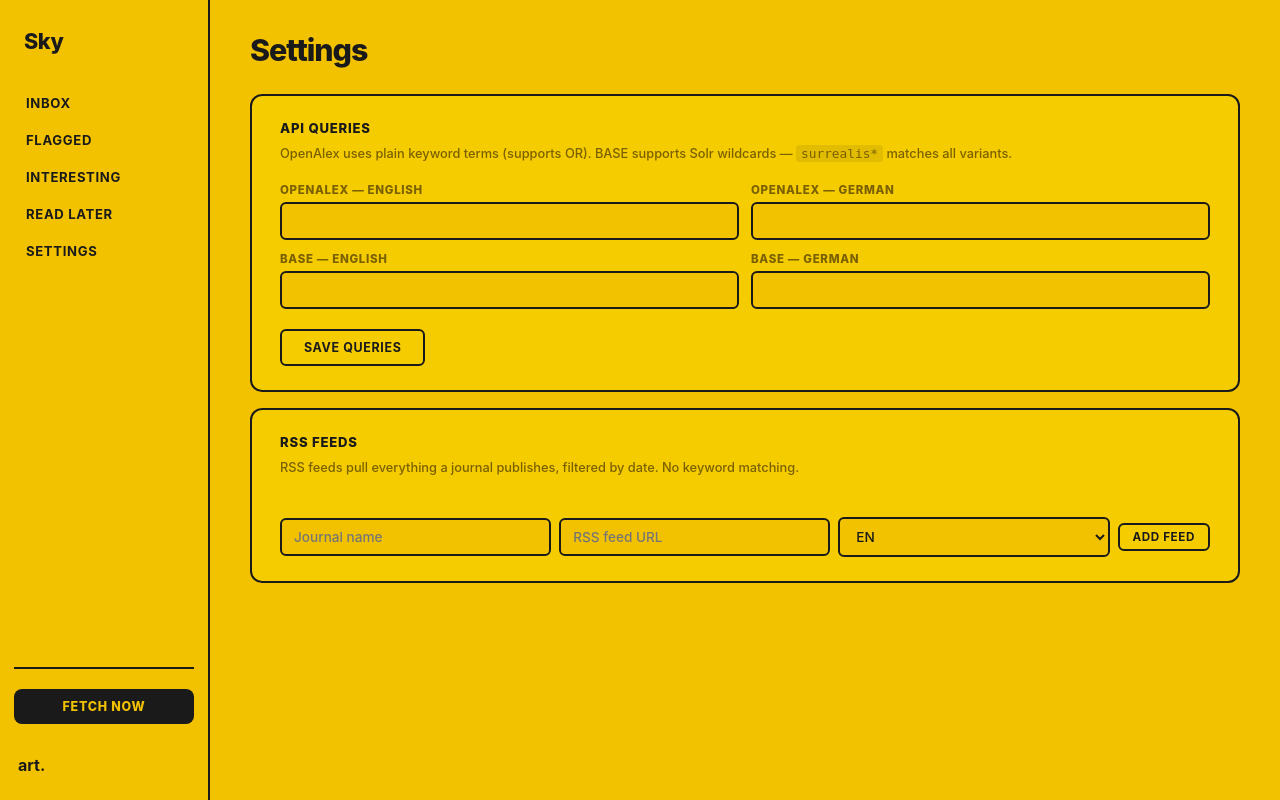
After one commit to SkohnBohn/RSS-Feed-CyberDeck-UI, a Flask app: template templates/settings.html in a window 1280 px wide. The commit adds this page. Run offline with Flask 3, Linux system fonts and the light colour scheme; the template is opened without the code that fills it, so the values that code supplies are empty.

Commit message:
Add desktop app wrapper and query editor settings page
- main.py: pywebview entry point — opens a native app window at
  1280×820 instead of requiring a browser at localhost:5000
- Settings page (/settings): edit all four API query strings
  (OpenAlex EN/DE, BASE EN/DE) and manage RSS feeds (add/remove)
- Queries and feeds now stored in SQLite so edits persist across
  restarts; defaults seeded on first run
- scraper.py reads queries and feeds from DB instead of keywords.py

Co-Authored-By: Claude Sonnet 4.6 <noreply@anthropic.com>
Claude-Session: https://claude.ai/code/session_01LouYegqyB115ahfPx8pqPW

```diff
--- a/app.py
+++ b/app.py
@@ -1,7 +1,7 @@
 import threading
 
 from apscheduler.schedulers.background import BackgroundScheduler
-from flask import Flask, jsonify, redirect, render_template, url_for
+from flask import Flask, jsonify, redirect, render_template, request, url_for
 
 import db
 import scraper
@@ -54,7 +54,7 @@ def view(section):
         return redirect(url_for("view", section="inbox"))
     status, label = VIEWS[section]
     articles = db.get_articles(status=status)
-    counts = db.get_counts()
+    counts   = db.get_counts()
     return render_template(
         "inbox.html",
         articles=articles,
@@ -89,10 +89,47 @@ def fetch_now():
 
 @app.route("/fetch-status")
 def fetch_status():
-    return jsonify({
-        "running": fetch_state["running"],
-        "last_count": fetch_state["last_count"],
-    })
+    return jsonify({"running": fetch_state["running"], "last_count": fetch_state["last_count"]})
+
+
+# ── Settings ────────────────────────────────────────────────────────────────
+
+@app.route("/settings")
+def settings():
+    return render_template(
+        "settings.html",
+        section="settings",
+        counts=db.get_counts(),
+        fetch_running=fetch_state["running"],
+        settings=db.get_all_settings(),
+        feeds=db.get_feeds(),
+        saved=request.args.get("saved"),
+    )
+
+
+@app.route("/settings/queries", methods=["POST"])
+def save_queries():
+    for key in ("query_openalex_en", "query_openalex_de", "query_base_en", "query_base_de"):
+        value = request.form.get(key, "").strip()
+        if value:
+            db.set_setting(key, value)
+    return redirect(url_for("settings", saved="1"))
+
+
+@app.route("/settings/feeds/add", methods=["POST"])
+def add_feed():
+    name = request.form.get("name", "").strip()
+    url  = request.form.get("url", "").strip()
+    lang = request.form.get("lang", "en").strip()
+    if name and url:
+        db.add_feed(name, url, lang)
+    return redirect(url_for("settings"))
+
+
+@app.route("/settings/feeds/<int:feed_id>/delete", methods=["POST"])
+def delete_feed(feed_id):
+    db.delete_feed(feed_id)
+    return "", 204
 
 
 if __name__ == "__main__":
--- a/requirements.txt
+++ b/requirements.txt
@@ -2,3 +2,4 @@ flask
 feedparser
 httpx
 apscheduler
+pywebview
--- a/static/style.css
+++ b/static/style.css
@@ -298,3 +298,157 @@ body {
   font-weight: 600;
   font-size: 0.95rem;
 }
+
+/* ── Settings ──────────────────────────────────────────── */
+
+.banner {
+  background: var(--black);
+  color: var(--yellow);
+  font-weight: 700;
+  font-size: 0.8rem;
+  letter-spacing: 0.05em;
+  text-transform: uppercase;
+  padding: 10px 16px;
+  border-radius: 8px;
+  margin-bottom: 24px;
+}
+
+.settings-section {
+  background: var(--yellow-card);
+  border: 2px solid var(--black);
+  border-radius: 12px;
+  padding: 24px 28px;
+  margin-bottom: 16px;
+}
+
+.settings-heading {
+  font-size: 0.82rem;
+  font-weight: 800;
+  letter-spacing: 0.06em;
+  text-transform: uppercase;
+  margin-bottom: 8px;
+}
+
+.settings-note {
+  font-size: 0.8rem;
+  color: var(--muted);
+  font-weight: 500;
+  margin-bottom: 20px;
+  line-height: 1.5;
+}
+
+.settings-note code {
+  font-family: monospace;
+  background: rgba(0,0,0,0.08);
+  padding: 1px 5px;
+  border-radius: 3px;
+}
+
+.field-group {
+  display: grid;
+  grid-template-columns: 1fr 1fr;
+  gap: 12px;
+  margin-bottom: 20px;
+}
+
+.field {
+  display: flex;
+  flex-direction: column;
+  gap: 5px;
+}
+
+.field-label {
+  font-size: 0.72rem;
+  font-weight: 800;
+  letter-spacing: 0.06em;
+  text-transform: uppercase;
+  color: var(--muted);
+}
+
+.field-input {
+  width: 100%;
+  padding: 9px 12px;
+  border: 2px solid var(--black);
+  border-radius: 6px;
+  background: var(--yellow);
+  color: var(--black);
+  font-family: var(--font);
+  font-size: 0.85rem;
+  font-weight: 500;
+  outline: none;
+  transition: border-color 0.1s;
+}
+
+.field-input:focus {
+  border-color: var(--black);
+  background: #fff8d0;
+}
+
+.field-select {
+  cursor: pointer;
+  width: auto;
+}
+
+.btn-save {
+  padding: 9px 22px;
+  font-size: 0.78rem;
+}
+
+/* Feed list */
+
+.feed-list {
+  display: flex;
+  flex-direction: column;
+  gap: 6px;
+  margin-bottom: 20px;
+}
+
+.feed-row {
+  display: flex;
+  align-items: center;
+  gap: 10px;
+  padding: 8px 12px;
+  border: 2px solid var(--black);
+  border-radius: 8px;
+  background: var(--yellow);
+  transition: opacity 0.15s, transform 0.15s;
+}
+
+.feed-row.htmx-swapping {
+  opacity: 0;
+  transform: translateX(6px);
+}
+
+.feed-name {
+  font-weight: 700;
+  font-size: 0.85rem;
+  flex-shrink: 0;
+}
+
+.feed-url {
+  font-size: 0.75rem;
+  color: var(--muted);
+  flex: 1;
+  overflow: hidden;
+  text-overflow: ellipsis;
+  white-space: nowrap;
+}
+
+.feed-row .btn-delete {
+  flex-shrink: 0;
+  margin-left: 0;
+  opacity: 0.3;
+  padding: 3px 8px;
+}
+
+.add-feed-form {
+  display: flex;
+  gap: 8px;
+  align-items: center;
+  flex-wrap: wrap;
+}
+
+.add-feed-form .field-input {
+  flex: 1;
+  min-width: 140px;
+}
--- a/templates/base.html
+++ b/templates/base.html
@@ -30,6 +30,9 @@
         <span>Read Later</span>
         {% if counts.read_later %}<span class="nav-count">{{ counts.read_later }}</span>{% endif %}
       </a>
+      <a href="/settings" class="nav-item {% if section == 'settings' %}active{% endif %}">
+        <span>Settings</span>
+      </a>
     </nav>
 
     <div class="sidebar-bottom">
--- /dev/null
+++ b/templates/settings.html
@@ -0,0 +1,80 @@
+{% extends "base.html" %}
+{% block content %}
+
+<div class="view-header">
+  <h2 class="view-title">Settings</h2>
+</div>
+
+{% if saved %}
+<div class="banner">Queries saved.</div>
+{% endif %}
+
+<!-- ── API Queries ── -->
+<form method="POST" action="/settings/queries">
+  <section class="settings-section">
+    <h3 class="settings-heading">API Queries</h3>
+    <p class="settings-note">
+      OpenAlex uses plain keyword terms (supports OR). BASE supports Solr wildcards — <code>surrealis*</code> matches all variants.
+    </p>
+
+    <div class="field-group">
+      <div class="field">
+        <label class="field-label">OpenAlex — English</label>
+        <input class="field-input" type="text" name="query_openalex_en"
+               value="{{ settings.get('query_openalex_en', '') }}">
+      </div>
+      <div class="field">
+        <label class="field-label">OpenAlex — German</label>
+        <input class="field-input" type="text" name="query_openalex_de"
+               value="{{ settings.get('query_openalex_de', '') }}">
+      </div>
+      <div class="field">
+        <label class="field-label">BASE — English</label>
+        <input class="field-input" type="text" name="query_base_en"
+               value="{{ settings.get('query_base_en', '') }}">
+      </div>
+      <div class="field">
+        <label class="field-label">BASE — German</label>
+        <input class="field-input" type="text" name="query_base_de"
+               value="{{ settings.get('query_base_de', '') }}">
+      </div>
+    </div>
+
+    <button class="btn btn-save" type="submit">Save Queries</button>
+  </section>
+</form>
+
+<!-- ── RSS Feeds ── -->
+<section class="settings-section">
+  <h3 class="settings-heading">RSS Feeds</h3>
+  <p class="settings-note">
+    RSS feeds pull everything a journal publishes, filtered by date. No keyword matching.
+  </p>
+
+  <div class="feed-list" id="feed-list">
+    {% for feed in feeds %}
+    <div class="feed-row" id="feed-{{ feed.id }}">
+      <span class="lang-chip">{{ feed.lang | upper }}</span>
+      <span class="feed-name">{{ feed.name }}</span>
+      <span class="feed-url">{{ feed.url }}</span>
+      <button class="btn btn-delete" title="Remove"
+        hx-post="/settings/feeds/{{ feed.id }}/delete"
+        hx-target="#feed-{{ feed.id }}"
+        hx-swap="outerHTML swap:150ms">✕</button>
+    </div>
+    {% endfor %}
+  </div>
+
+  <!-- Add feed form -->
+  <form method="POST" action="/settings/feeds/add" class="add-feed-form">
+    <input class="field-input" type="text"   name="name" placeholder="Journal name" required>
+    <input class="field-input" type="url"    name="url"  placeholder="RSS feed URL" required>
+    <select class="field-input field-select" name="lang">
+      <option value="en">EN</option>
+      <option value="de">DE</option>
+    </select>
+    <button class="btn" type="submit">Add Feed</button>
+  </form>
+</section>
+
+{% endblock %}
```
Also changed, not shown: db.py (+110 -20 lines), main.py (added, +29 -0 lines), scraper.py (+64 -85 lines).
